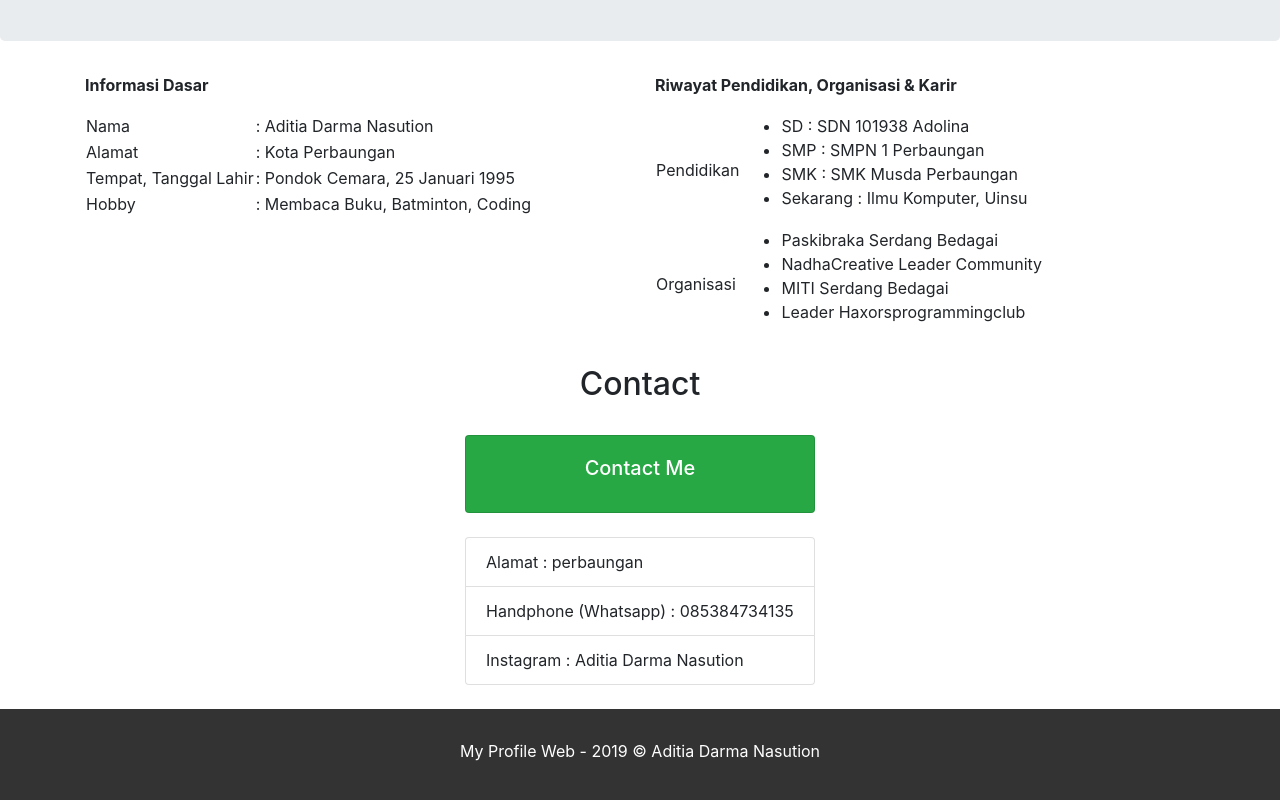
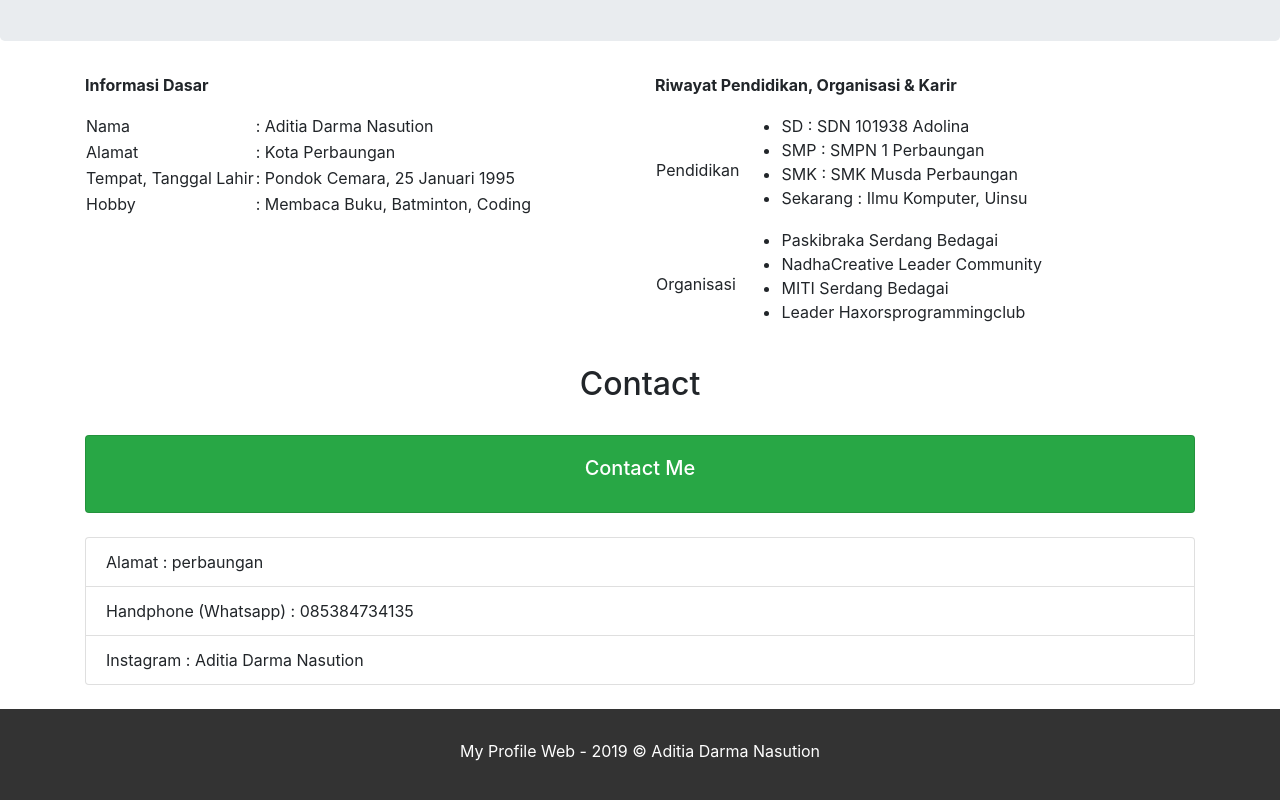
Before and after one commit to adityadarmanst/excercise1, a plain HTML site: page index.html in a window 1280 px wide. Shown: the part 424-1224 px from the top of the page. Drawn offline with nearby package versions, Linux system fonts and the light colour scheme.

Commit message:
Update index.html

```diff
--- a/index.html
+++ b/index.html
@@ -41,7 +41,7 @@
       </div>
     </div>
 </section>
-
+<!-- Section untuk menampilkan detail profile -->
 <section id='deksripsiProfile'>
   <div class="container">
   <div class="row">
@@ -104,7 +104,7 @@
         </div>
 
         <div class="row justify-content-center">
-          <div class="col-lg-4">
+          <div class="col">
             <div class="card bg-success text-white mb-4 text-center">
               <div class="card-body">
                 <h5 class="card-title">Contact Me</h5>
@@ -123,7 +123,7 @@
         </div>
       </div>
     </section>
-
+<!-- Footer halaman -->
 <footer>
 <div class="text-center">
 <span style='color:white;'> My Profile Web - 2019 &copy; Aditia Darma Nasution</span>
```
